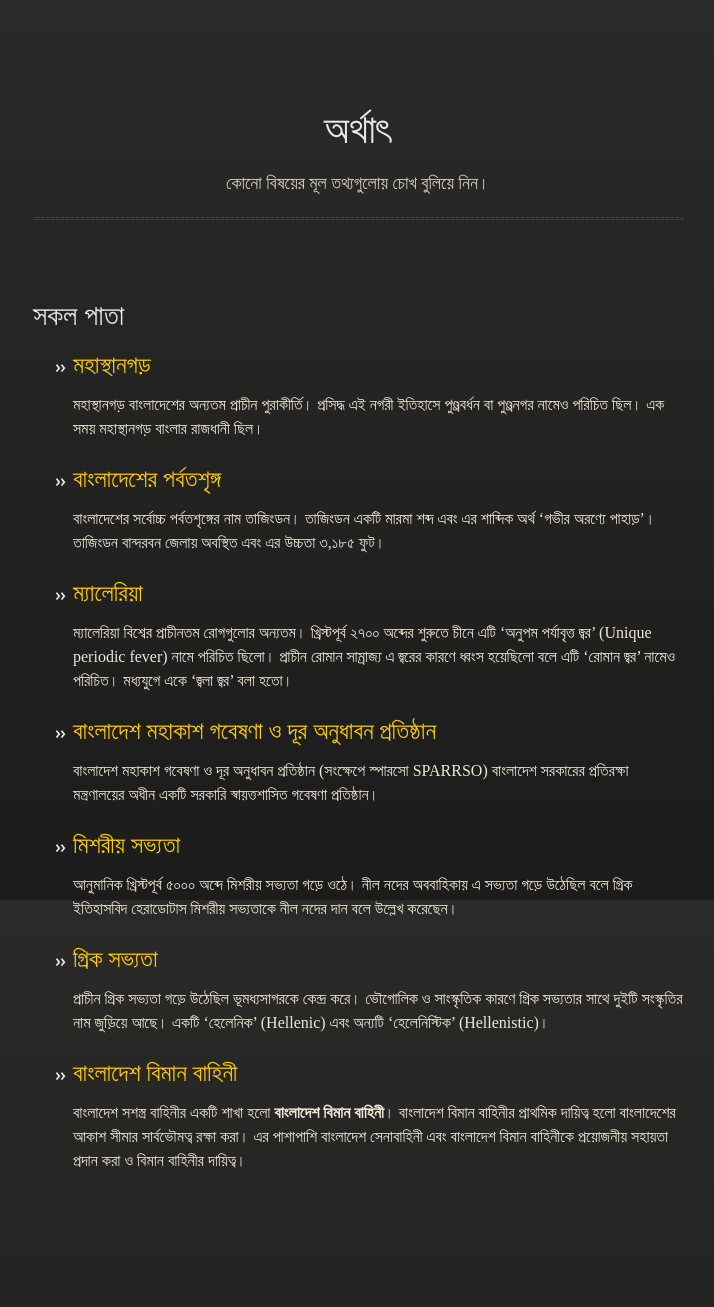
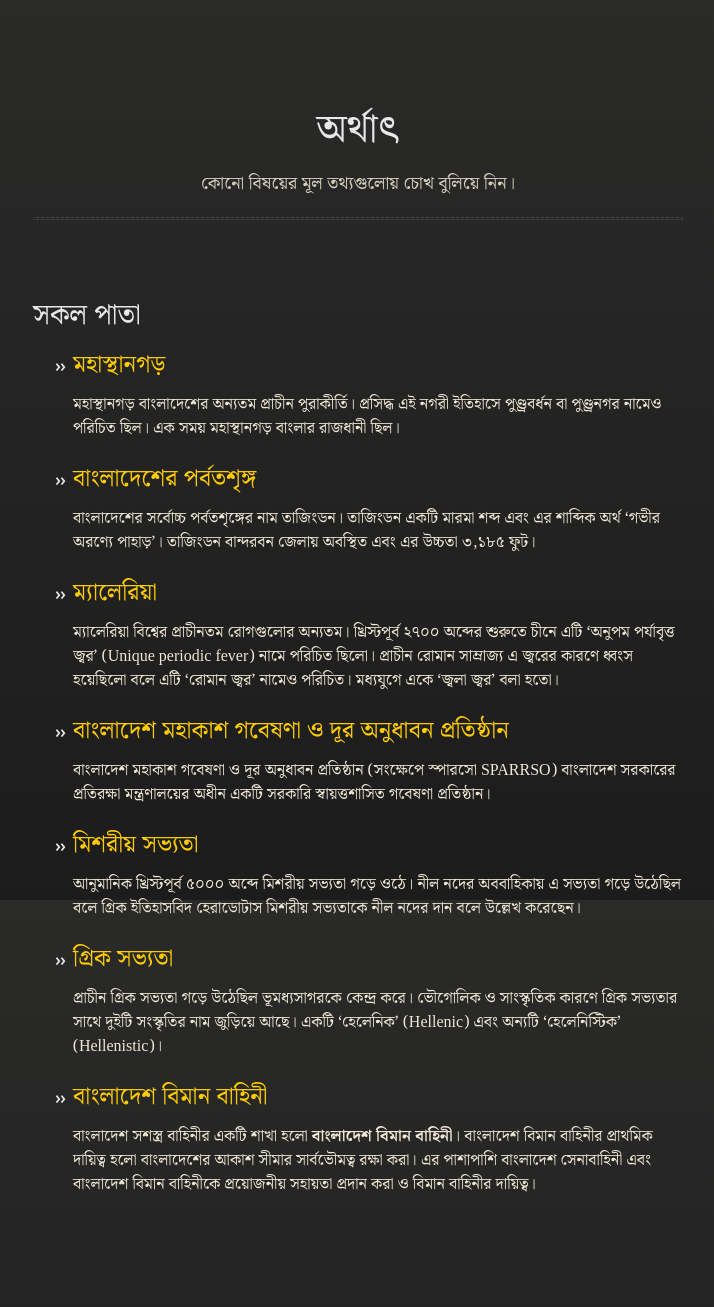
Before and after one commit to tahmid02016/simplify, a Jekyll site: the page built from index.md, in a window 1280 px wide. Shown: the whole page, without its empty margins (282-996 px from the left). Built offline with Jekyll 4.4.1, drawn with Linux system fonts in a browser that asks for light colours; before the commit the page ends 1283 px from its top, so only the background shows below that.

Commit message:
Update font

```diff
--- a/_sass/jekyll-theme-midnight.scss
+++ b/_sass/jekyll-theme-midnight.scss
@@ -5,7 +5,7 @@
 body {
   padding:0px 0 20px 0px;
   margin: 0px;
-  font-family: SiyamRupali;
+  font-family: 'Noto Serif Bengali', serif;
   color:#f0e7d5;
   font-weight: normal;
   line-height: 1.5;
```
